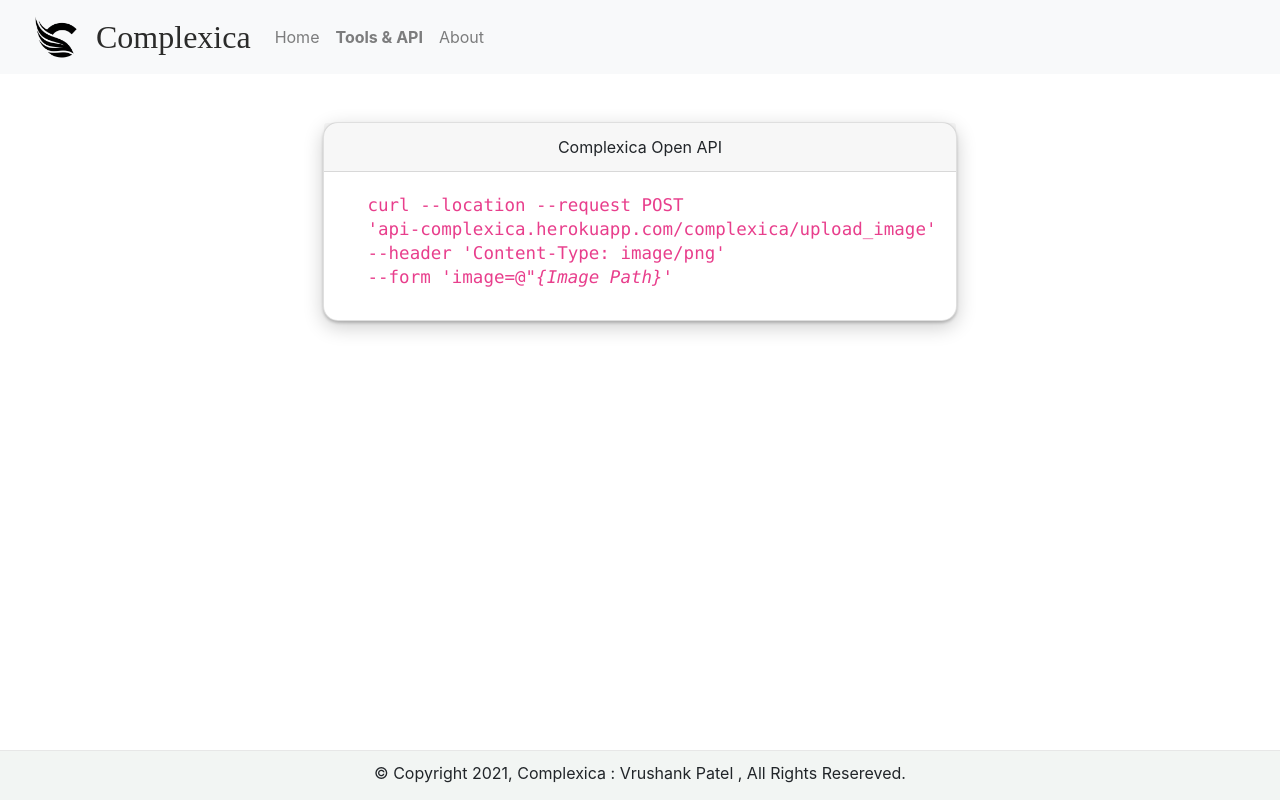
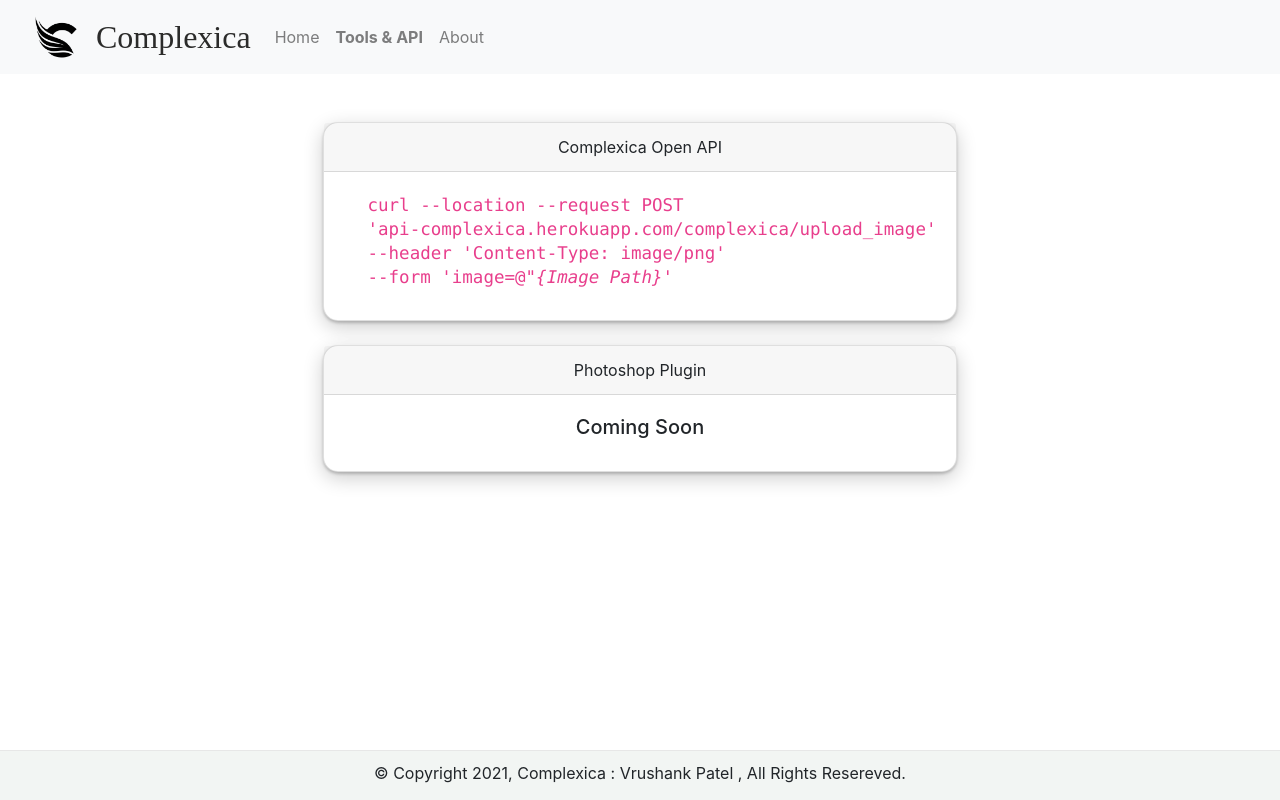
Before and after one commit to VrushankPatel/Complexica-Web, a React (Create React App) app: page /api in a window 1280 px wide. Built offline with nearby package versions, Linux system fonts and the light colour scheme; a web font is replaced by a local one.

Commit message:
added photoshop plugin coming soon

```diff
--- a/src/components/Api.jsx
+++ b/src/components/Api.jsx
@@ -16,6 +16,8 @@
     };
 
     return (
+      <div>
+        <div>
           <Card style={uploadPictureBoxStyle}>
             <Card.Header style={{ width: "100%" }}>
               Complexica Open API
@@ -31,6 +33,20 @@
               </Card.Title>
             </Card.Body>
           </Card >
+        </div>
+        <div className="pt-4">
+          <Card style={uploadPictureBoxStyle}>
+            <Card.Header style={{ width: "100%" }}>
+              Photoshop Plugin
+            </Card.Header>
+            <Card.Body>
+              <Card.Title>
+                Coming Soon
+              </Card.Title>
+            </Card.Body>
+          </Card >
+        </div>
+      </div>
     );
   }
 }
```
Lines whose indentation alone changed are shown as unchanged.
